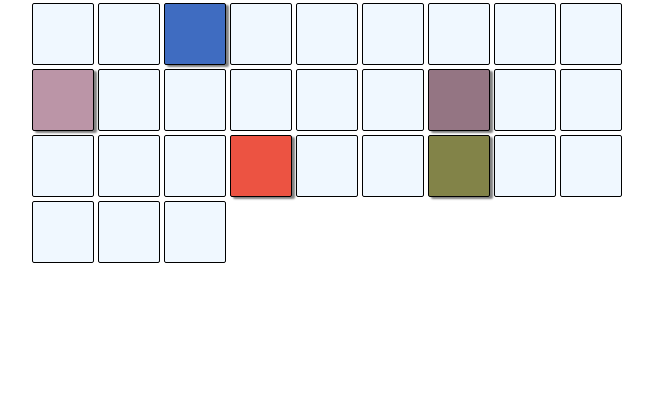
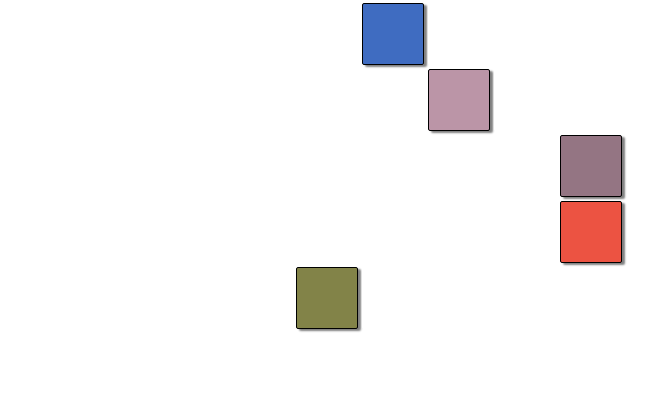
Before and after one commit to triangletrianglesquareplusx/homework, a website: page Lecture 3/index.html in a window 1280 px wide. Shown: the whole page, without its empty margins (310-967 px from the left). Drawn offline with Linux system fonts and the light colour scheme.

Commit message:
some styling done

```diff
--- a/Lecture 3/app.js
+++ b/Lecture 3/app.js
@@ -34,7 +34,7 @@ function getRandomColorValue(){
 }
 
 function initiate(){
-    let numberOfElements = 30;
+    let numberOfElements = 50;
     let pElement = document.querySelector('p');
     createSetNumberOfElements('div',numberOfElements);
     const randomize = getRandomElement(numberOfElements);
--- a/Lecture 3/style.css
+++ b/Lecture 3/style.css
@@ -18,14 +18,15 @@ body{
 .item{
     width: 60px;
     height: 60px;
-    background-color: aliceblue;
+
     margin: 2px;
-    border: 1px solid black;
+    border: 1px solid white;
     border-radius: 2px;
 
 }
 
 .active{
     box-shadow: 3px 2px 2px grey;
+    border: 1px solid black;
     cursor: crosshair;
 }
```
